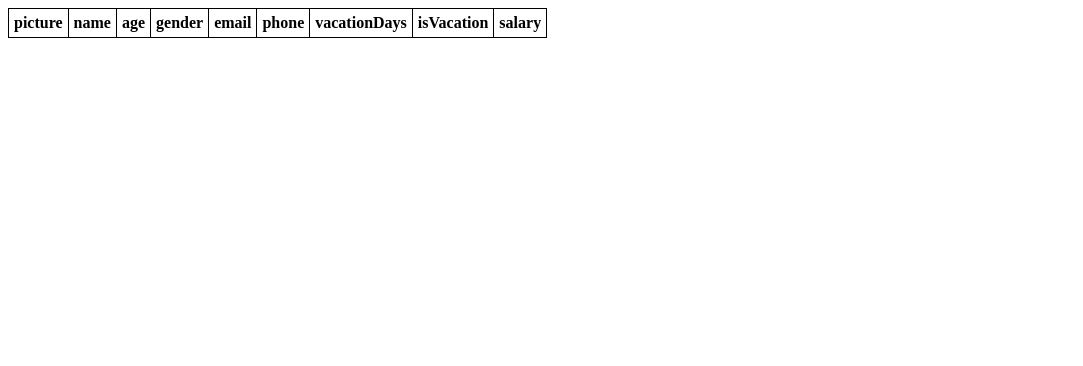
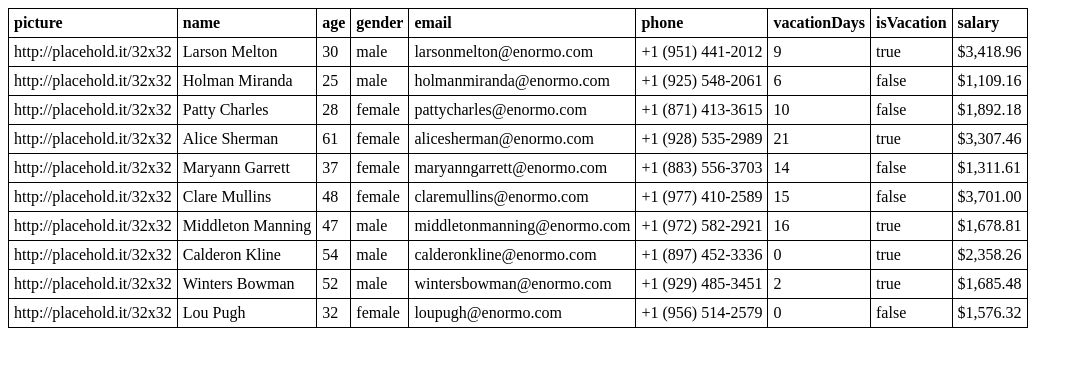
Before and after one commit to Milos9090/tableEmployee, a plain HTML site: page index.html in a window 1280 px wide. Shown: the whole page, without its empty margins (0-1083 px from the left). Drawn offline with Linux system fonts and the light colour scheme.

Commit message:
table works

```diff
--- a/main.js
+++ b/main.js
@@ -1,8 +1,7 @@
 var listOfEmloyees = []
-
-  class Employee{
+class Employee {
   //init
-    constructor(employeeData){
+  constructor(employeeData) {
     this.name = employeeData.name;
     this.age = employeeData.age;
     this.picture = employeeData.picture;
@@ -13,40 +12,14 @@ var listOfEmloyees = []
     this.phone = employeeData.contact[0].phone;
     this.isVacation = employeeData.onVacation;
   }
-
-    get getName(){
-      return this.name;
-    }
 }
 
-class Table{
-
-  constructor(table){
+class Table {
+  constructor(table) {
     this.table = table;
   };
 
-insertRow(){}
-
-generateTable(table, data) {
-  console.log(data);
-  data.forEach(element => {
-    console.log(element.name);
-  });
-
-    // let row = table.insertRow();
-    // insertCellText(element.picture, row)
-    // insertCellText(element.name, row)
-    // insertCellText(element.age, row)
-    // insertCellText(element.gender, row)
-    // insertCellText(element.email, row)
-    // insertCellText(element.phone, row)
-    // insertCellText(element.vacationDays, row)
-    // insertCellText(element.isVacation, row)
-    // insertCellText(element.salary, row)
-  // }
-}
-
-insertCellText(element, row){
+  insertCellText(element, row) {
     let cell = row.insertCell();
     let text = document.createTextNode(element);
     cell.appendChild(text);
@@ -64,32 +37,49 @@ generateTableHead(table, data) {
   }
 
   //pagination
-pagination(){}
+  pagination() { }
 
   //search
-search(){}
+  search() { }
 
   //sort
-sort(){}
+  sort() { }
 
   //filter
-filter(){}
+  filter() { }
+
+  generateTable(table, data) {
+    for (let index = 0; index < 10; index++) {
+      const element = data[index];
+      let row = table.insertRow();
+      this.insertCellText(element.picture, row)
+      this.insertCellText(element.name, row)
+      this.insertCellText(element.age, row)
+      this.insertCellText(element.gender, row)
+      this.insertCellText(element.email, row)
+      this.insertCellText(element.phone, row)
+      this.insertCellText(element.vacationDays, row)
+      this.insertCellText(element.isVacation, row)
+      this.insertCellText(element.salary, row)
+    };
+  }
 }
 
-fetch('./employee.json')
+async function fetchData() {
+  await fetch('./employee.json')
     .then((response) => {
       return response.json();
     })
     .then((myJson) => {
-    // for(var i in myJson){
-    //   employee = new Employee(myJson[i]);
-      listOfEmloyees = myJson; //.push(employee);
-    // }
-  });
+      for (var i in myJson) {
+        var employee = new Employee(myJson[i]);
+        listOfEmloyees.push(employee);
+      }
+    })
+}
 
-  // console.log(listOfEmloyees);
-
-
+async function main() {
+  await fetchData();
   let table = document.querySelector("table");
   let data = ["picture", "name", "age", "gender", "email", "phone", "vacationDays", "isVacation", "salary"];
 
@@ -97,3 +87,6 @@ fetch('./employee.json')
 
   createTable.generateTableHead(table, data);
   createTable.generateTable(table, listOfEmloyees);
+}
+
+main();
```
Also changed, not shown: employee.js (+31 -6 lines), index.html (+0 -1 lines). Lines whose indentation alone changed are shown as unchanged.
